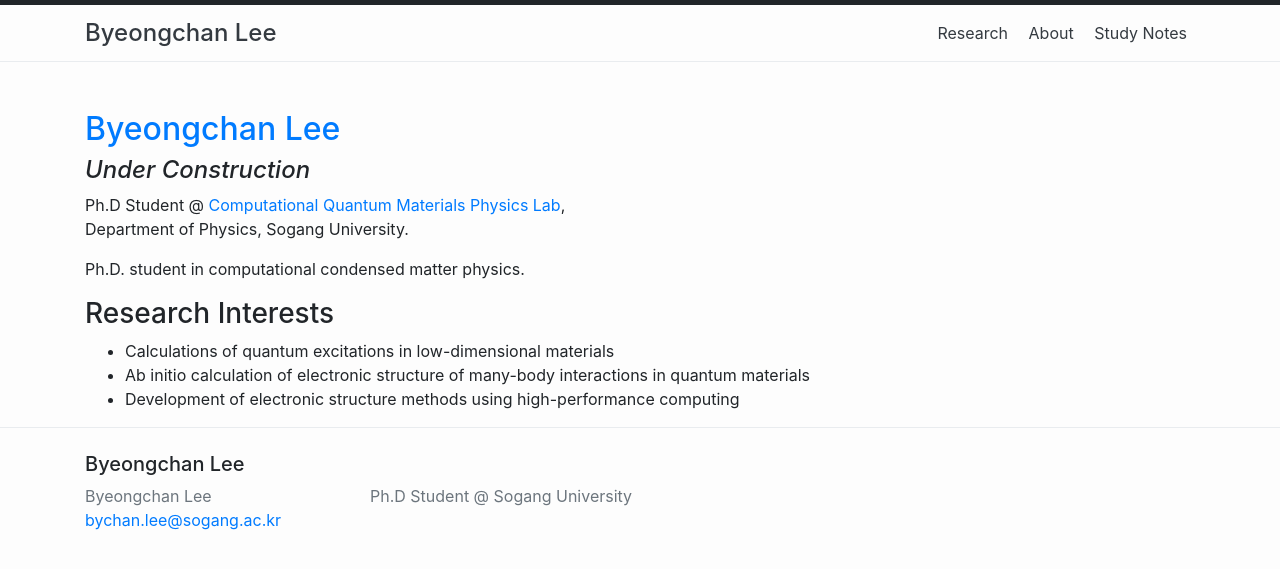
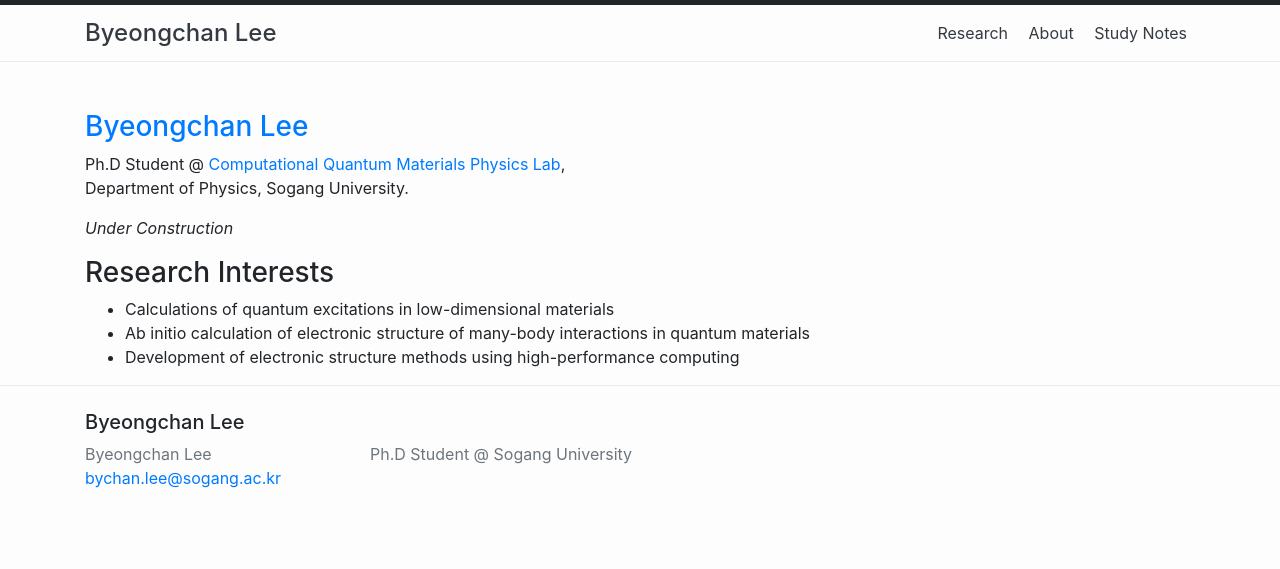
Before and after one commit to BryceByeongchan/brycebyeongchan.github.io, a Jekyll site: the page built from index.markdown, in a window 1280 px wide. Shown: the top 569 px of the page. Built offline with Jekyll 4.4.1, drawn with Linux system fonts in a browser that asks for light colours.

Commit message:
01022026

```diff
--- a/index.markdown
+++ b/index.markdown
@@ -3,15 +3,14 @@ layout: default
 title: About
 ---
 
-## [Byeongchan Lee]({{ "/assets/CV_2025.pdf" | relative_url }})
+### [Byeongchan Lee]({{ "/assets/CV_2025.pdf" | relative_url }})
 {: .mt-5 .display-5 .fw-bold text-primary }
 
-#### *Under Construction*
 Ph.D Student @
 [Computational Quantum Materials Physics Lab](https://yw-choi.github.io/), \
 Department of Physics, Sogang University.
 
-Ph.D. student in computational condensed matter physics.
+*Under Construction*
 
 ### Research Interests
 - Calculations of quantum excitations in low-dimensional materials
```
